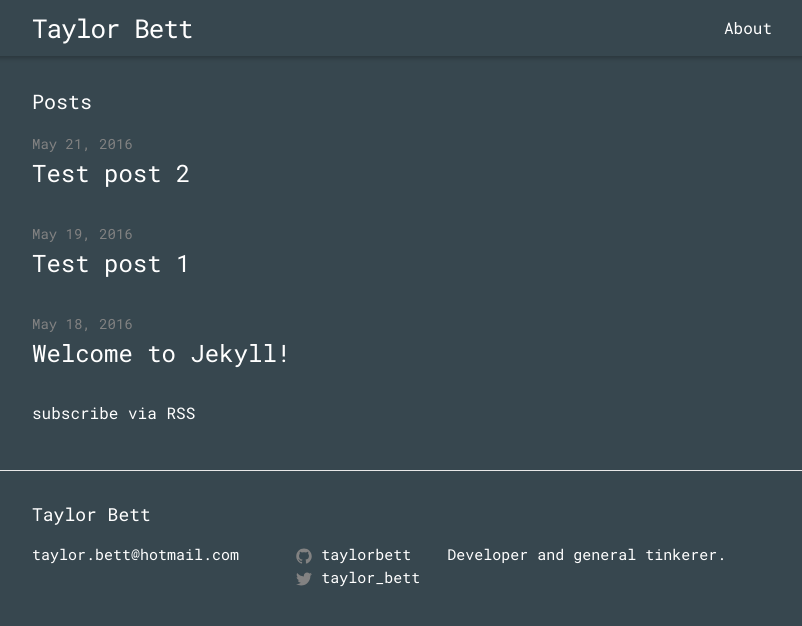
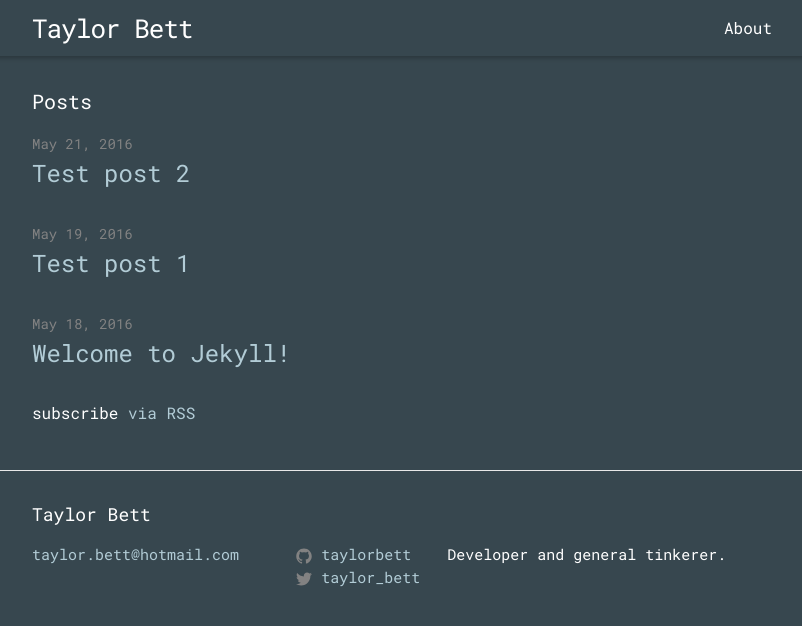
Before and after one commit to TaylorBett/taylorbett.github.io, a Jekyll site: the page built from index.html, in a window 1280 px wide. Shown: the top 626 px of the page, without its empty margins (238-1040 px from the left). Built offline with Jekyll 4.4.1, drawn with Linux system fonts in a browser that asks for light colours.

Commit message:
Updated link colour

```diff
--- a/_sass/_base.scss
+++ b/_sass/_base.scss
@@ -91,15 +91,15 @@ h1, h2, h3, h4, h5, h6 {
  * Links
  */
 a {
-    color: $text-color;
+    color: #B2CCD6;
     text-decoration: none;
 
     &:visited {
-        color: darken($brand-color, 15%);
+        color: darken(#B2CCD6, 15%);
     }
 
     &:hover {
-        color: darken($brand-color, 15%);
+        color: darken(#B2CCD6, 15%);
         text-decoration: none;
     }
 }
```
